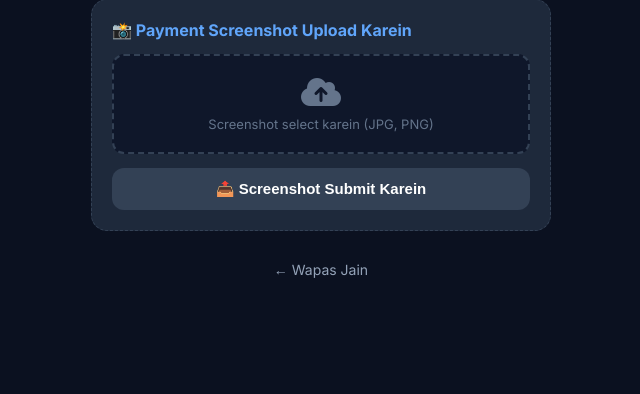
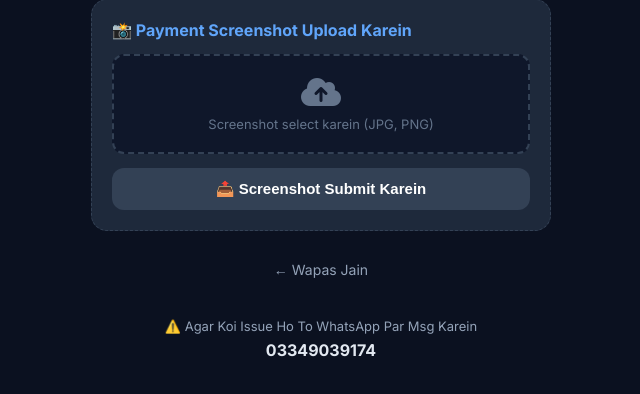
Before and after one commit to manus97981/Ff-emote-database, a Flask app: template templates/unlock.html in a window 1280 px wide. Shown: the part 1182-1576 px from the top of the page, without its empty margins (319-959 px from the left). Before the commit the page ends 1460 px from the top, so only its background shows below. Run offline with Flask 3, Linux system fonts and the light colour scheme; the template is opened without the code that fills it, so the values that code supplies are empty.

Commit message:
Add files via upload

```diff
--- a/templates/unlock.html
+++ b/templates/unlock.html
@@ -155,6 +155,12 @@ body { font-family:'Inter',sans-serif; background:#0b1120; min-height:100vh; col
   </div>
 
   <a href="/" class="back-btn">← Wapas Jain</a>
+
+  <div style="text-align:center;margin-top:16px;padding:14px;">
+    <p style="font-size:13px;color:#94a3b8;">⚠️ Agar Koi Issue Ho To WhatsApp Par Msg Karein</p>
+    <p style="font-size:16px;font-weight:700;color:#e2e8f0;margin-top:6px;">03349039174</p>
+  </div>
+
   {% endif %}
 </div>
 
```
